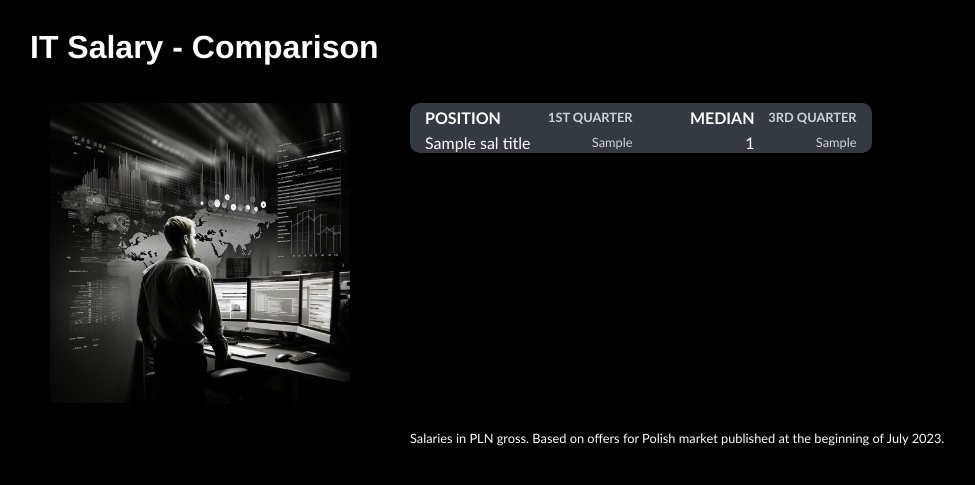
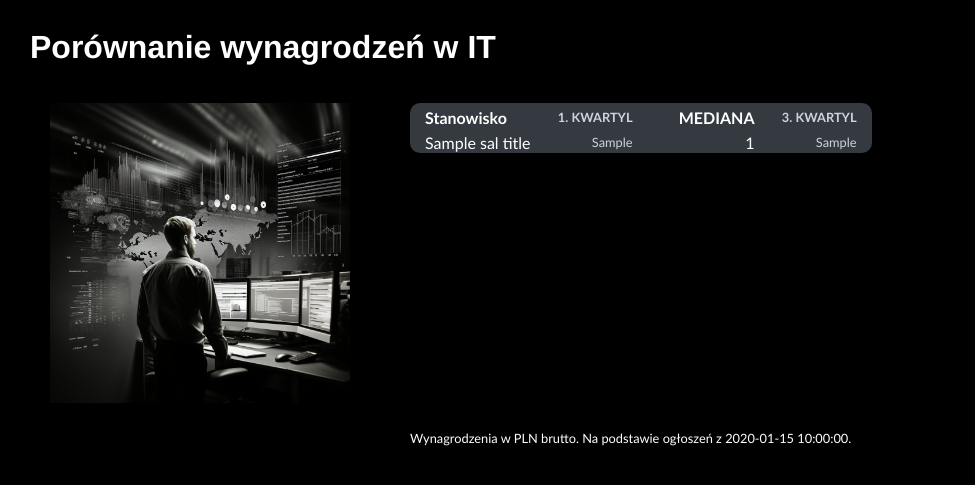
Before and after one commit to hamlet07/salary_rep, a Flask app: page / in a window 1280 px wide. Shown: the top 485 px of the page, without its empty margins (8-983 px from the left). Run offline with Flask 3, Linux system fonts and the light colour scheme; a database or web service that is not in the repository returns one stand-in record (values such as "Sample title"); data that the repository does not hold is empty.

Commit message:
Polish, data sorting

```diff
--- a/web/app.py
+++ b/web/app.py
@@ -7,7 +7,7 @@ def index():
     api_url = 'https://k6t1cu3qp7.execute-api.eu-west-1.amazonaws.com/items'  # Replace with the URL of the API you are using
     response = requests.get(api_url)
     data = response.json()
-    return render_template('index.html', data=data)
+    return render_template('index.html', data=sorted(data, key= lambda item: item['sal_title'][0]))
 
 if __name__ == '__main__':
     app.run(host='0.0.0.0')
--- a/web/templates/index.html
+++ b/web/templates/index.html
@@ -71,7 +71,7 @@
     <body>
         <div class = "container">
             <div class = "header">
-                <h1>IT Salary - Comparison</h1>
+                <h1>Porównanie wynagrodzeń w IT</h1>
             </div>
 
             <div class = "nav">
@@ -81,10 +81,10 @@
             <div class = "main">
                 <table>
                 <thead>
-                        <th style="max-width:max-content; text-align: left; padding-left: 15px; padding-top: 5px; padding-bottom: 5px">POSITION</th>
-                        <th style="width:100px; text-align: right; padding-top: 5px; padding-bottom: 5px; font-size:80%; color:#ced4da;">1ST QUARTER</th>
-                        <th style="width:120px; text-align: right; padding-top: 5px; padding-bottom: 5px;">MEDIAN</th>
-                        <th style="width:100px; text-align: right; padding-right: 15px; padding-top: 5px; padding-bottom: 5px; font-size:80%; color:#ced4da;">3RD QUARTER</th>
+                        <th style="max-width:max-content; text-align: left; padding-left: 15px; padding-top: 5px; padding-bottom: 5px">Stanowisko</th>
+                        <th style="width:100px; text-align: right; padding-top: 5px; padding-bottom: 5px; font-size:80%; color:#ced4da;">1. KWARTYL</th>
+                        <th style="width:120px; text-align: right; padding-top: 5px; padding-bottom: 5px;">MEDIANA</th>
+                        <th style="width:100px; text-align: right; padding-right: 15px; padding-top: 5px; padding-bottom: 5px; font-size:80%; color:#ced4da;">3. KWARTYL</th>
                 </thead>
                 {% for item in data %}
                 <tr>
@@ -97,7 +97,7 @@
                 </table>
             </div>
             <div class = "footer">
-                <p style="font-size:80%">Salaries in PLN gross. Based on offers for Polish market published at the beginning of July 2023.</p>
+                <p style="font-size:80%">Wynagrodzenia w PLN brutto. Na podstawie ogłoszeń z {{ data[0].sal_date }}.</p>
             </div>
             </div>
         </div>
```
